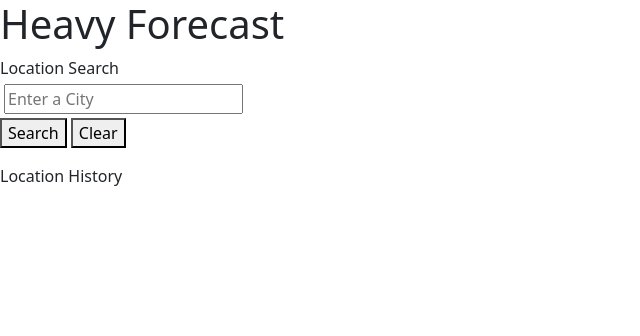
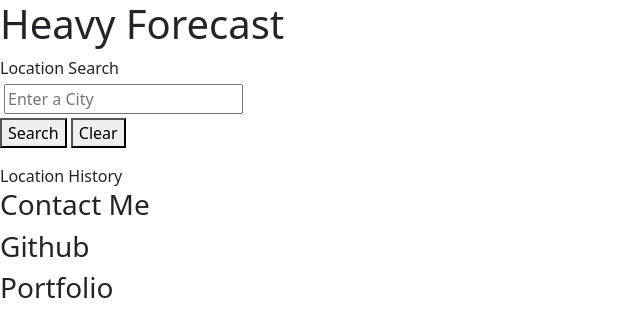
Before and after one commit to Soulreaper077/prod-new, a website: page views/index.html in a window 1280 px wide. Shown: the whole page, without its empty margins (0-640 px from the left). Drawn offline with nearby package versions, Linux system fonts and the light colour scheme; files that its build step writes are made by us from their sources.

Commit message:
adding the footer and the card info for the weather forecast

```diff
--- a/views/index.html
+++ b/views/index.html
@@ -52,6 +52,9 @@
     <!-- right side daily forecast div -->
 
     <div class="columns">
+        <div class="cards">
+
+        </div>
 
     </div>
 
@@ -59,6 +62,11 @@
 
     <!-- Start of the footer section -->
     <footer>
+        <div class="footer">
+            <h3> Contact Me </h3>
+            <h3> Github </h3>
+            <h3> Portfolio </h3>
+        </div>
 
     </footer>
 
```
